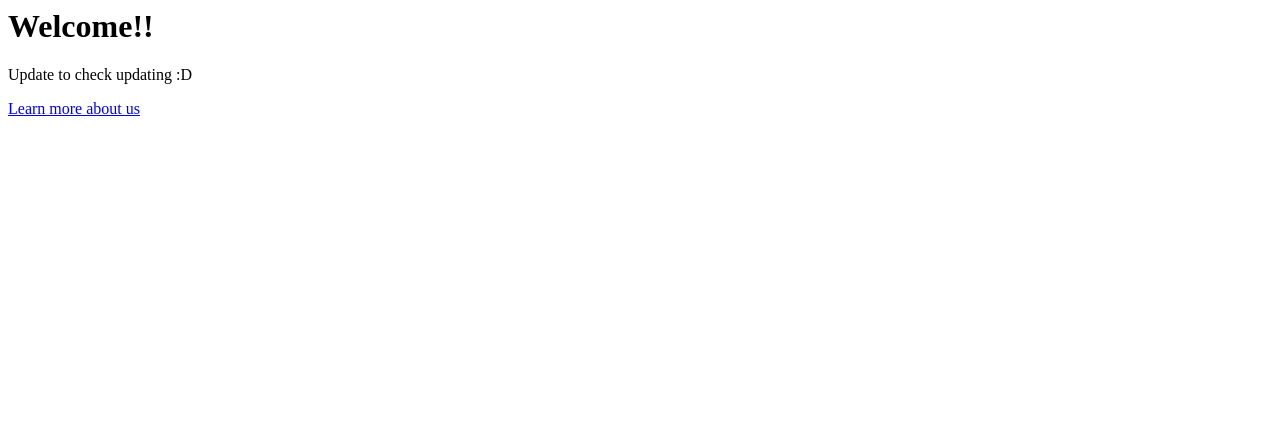
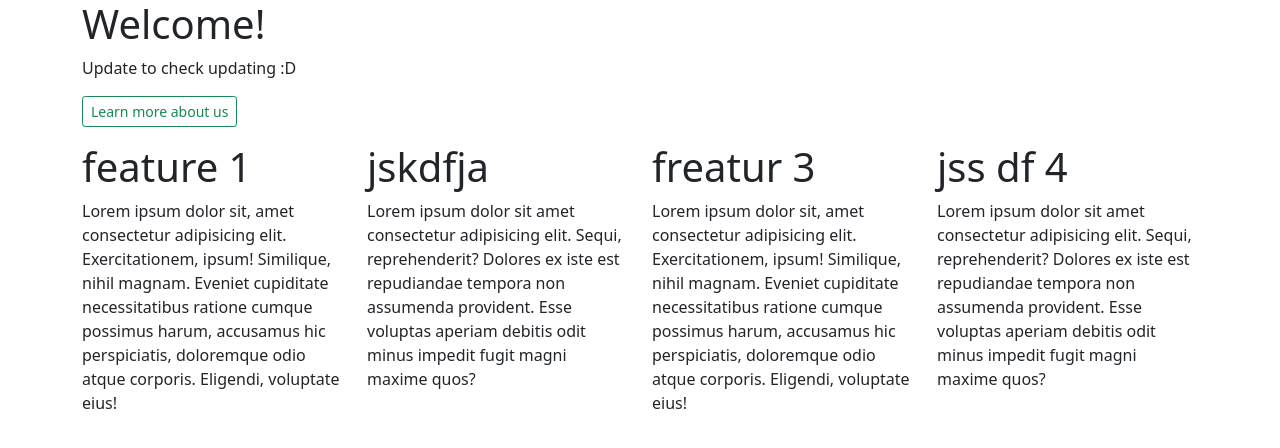
Before and after one commit to Houk13/my-example-site, a plain HTML site: page index.html in a window 1280 px wide. Drawn offline with nearby package versions, Linux system fonts and the light colour scheme.

Commit message:
Added some bootstrap stuff

```diff
--- a/index.html
+++ b/index.html
@@ -3,12 +3,37 @@
     <meta charset="UTF-8">
     <meta http-equiv="X-UA-Compatible" content="IE=edge">
     <meta name="viewport" content="width=device-width, initial-scale=1.0">
+    <!-- CSS only -->
+    <link href="https://cdn.jsdelivr.net/npm/bootstrap@5.1.3/dist/css/bootstrap.min.css" rel="stylesheet" integrity="sha384-1BmE4kWBq78iYhFldvKuhfTAU6auU8tT94WrHftjDbrCEXSU1oBoqyl2QvZ6jIW3" crossorigin="anonymous">
+    <!-- JavaScript Bundle with Popper -->
+    <script defer src="https://cdn.jsdelivr.net/npm/bootstrap@5.1.3/dist/js/bootstrap.bundle.min.js" integrity="sha384-ka7Sk0Gln4gmtz2MlQnikT1wXgYsOg+OMhuP+IlRH9sENBO0LRn5q+8nbTov4+1p" crossorigin="anonymous"></script>
     <link rel="stylesheet" href="style.css">
     <title>Document</title>
 </head>
 <body>
-    <h1>Welcome!!</h1>
-    <p>Update to check updating :D</p>
-    <a href="about.html">Learn more about us</a>
+    <div class="container">
+        <h1>Welcome!</h1>
+        <p>Update to check updating :D</p>
+        <a class="btn btn-outline-success btn-sm" href="about.html">Learn more about us</a>
+
+        <div class="row mt-3">
+            <div class="col-md-6 col-lg-3">
+                <h1>feature 1</h1>
+                <p>Lorem ipsum dolor sit, amet consectetur adipisicing elit. Exercitationem, ipsum! Similique, nihil magnam. Eveniet cupiditate necessitatibus ratione cumque possimus harum, accusamus hic perspiciatis, doloremque odio atque corporis. Eligendi, voluptate eius!</p>
+            </div>
+            <div class="col-md-6 col-lg-3">
+                <h1>jskdfja</h1>
+                <p>Lorem ipsum dolor sit amet consectetur adipisicing elit. Sequi, reprehenderit? Dolores ex iste est repudiandae tempora non assumenda provident. Esse voluptas aperiam debitis odit minus impedit fugit magni maxime quos?</p>
+            </div>
+            <div class="col-md-6 col-lg-3">
+                <h1>freatur 3</h1>
+                <p>Lorem ipsum dolor sit, amet consectetur adipisicing elit. Exercitationem, ipsum! Similique, nihil magnam. Eveniet cupiditate necessitatibus ratione cumque possimus harum, accusamus hic perspiciatis, doloremque odio atque corporis. Eligendi, voluptate eius!</p>
+            </div>
+            <div class="col-md-6 col-lg-3">
+                <h1>jss df  4</h1>
+                <p>Lorem ipsum dolor sit amet consectetur adipisicing elit. Sequi, reprehenderit? Dolores ex iste est repudiandae tempora non assumenda provident. Esse voluptas aperiam debitis odit minus impedit fugit magni maxime quos?</p>
+            </div>
+        </div>
+    </div>
 </body>
 </html>
```
